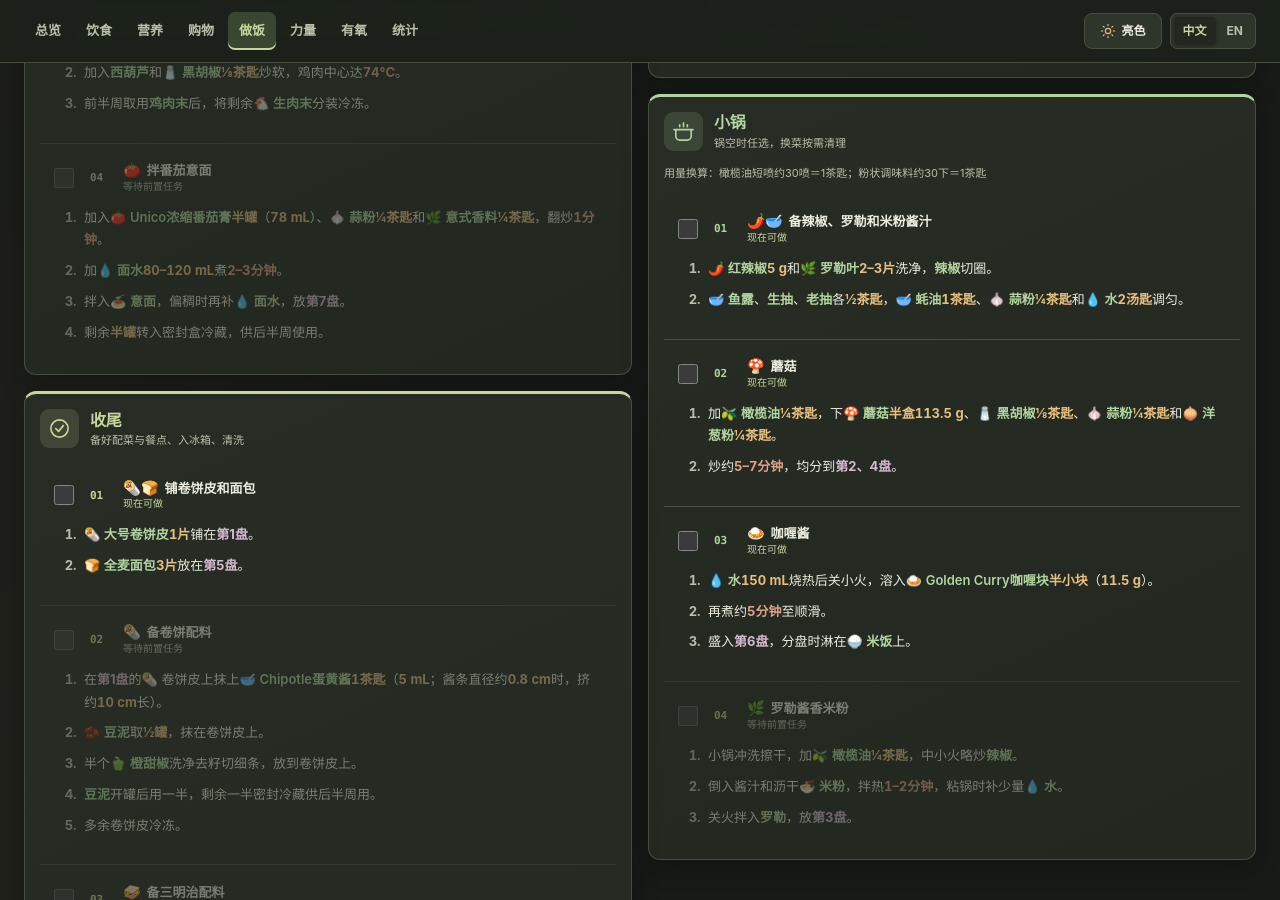
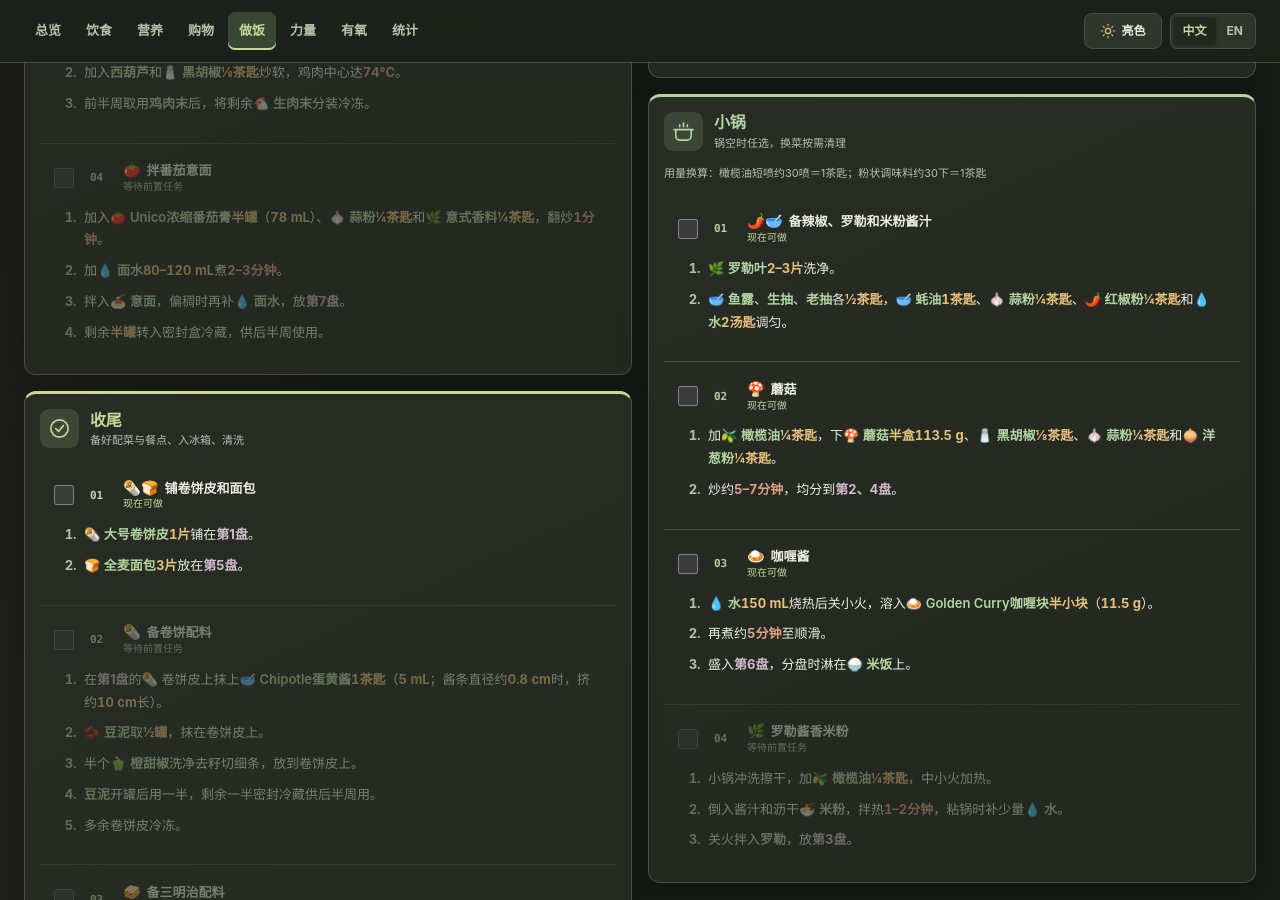
Before and after one commit to yunhaixiang/fitness, a Jekyll site: the page built from cooking.md, in a window 1280 px wide and 900 px high, scrolled down 3022 px. Built offline with Jekyll 4.4.1, drawn with Linux system fonts in a browser that asks for light colours.

Commit message:
Use existing paprika instead of fresh chili in Plan 1 noodles

```diff
--- a/_data/micronutrient_basis.json
+++ b/_data/micronutrient_basis.json
@@ -490,7 +490,7 @@
         "iodineUSDA",
         "assumptions"
       ],
-      "basis": "One meal: fish sauce 3 g, combined soy sauces 5.3 g, oyster sauce 6 g, garlic powder 0.8 g, chili 5 g, basil 1 g. Density/leaf-weight assumptions; iodine 0.8 mcg proxy dominated by fish sauce."
+      "basis": "One meal: fish sauce 3 g, combined soy sauces 5.3 g, oyster sauce 6 g, garlic powder 0.8 g, paprika 1/4 tsp (about 0.6 g), basil 1 g. Density/leaf-weight assumptions; iodine 0.8 mcg proxy dominated by fish sauce. Trace micronutrients retain the previous sauce proxy; this spice substitution has not been separately resolved."
     },
     "soy": {
       "values": {
--- a/_data/nutrition_basis.json
+++ b/_data/nutrition_basis.json
@@ -494,9 +494,10 @@
     "Clover Leaf Low Sodium Flaked Light Tuna in Water, one 170 g can weekly. Manufacturer label unit is half a can drained (55 g); one unit (half a can drained, 55 g) in each sandwich; no tuna in the wraps. Chipotle mayonnaise is 1 tsp per wrap; Light ½ Fat mayonnaise is 3.5 tsp per sandwich. Tuna label total omega-3 0.2 g per half-can is used as an EPA+DHA approximation, not a separately measured EPA+DHA value. Little Yellows potatoes use the Canadian label per 110 g; 680 g bag every two weeks. Six meatballs weekly, 60-piece bag every ten weeks.",
     "Old El Paso Mexican Refried Pinto Beans 398 mL: one can weekly, half a can (199 mL) per wrap, without draining. Recipe unit is 125 mL. Manufacturer label: 90 kcal, protein 5 g, carbohydrate 16 g, fat 0.5 g, saturated fat 0.1 g, fibre 8 g, sugar 1 g, sodium 450 mg, cholesterol 0 mg. EPA/DHA assumed zero for this plant product. Checked 2026-11-09. https://www.oldelpaso.ca/products/rice-beans/old-el-paso-refried-beans",
     "Hellmann’s Mild Chipotle Mayonnaise 340 mL: per 15 mL, 35 kcal, 0.1 g protein, 1 g carbohydrate, 3.5 g fat, 0.3 g saturated fat, 0 g fibre, 1 g sugar, 105 mg sodium and 0 mg cholesterol. Recipe unit is 5 mL (one third of the label serving). Verified manufacturer nutrients and retailer serving size. Squeezed lengths approximate a cylindrical strand of user-reported diameter 0.8 cm: 5 mL is 9.95 cm, rounded to 10 cm for the wrap; not a manufacturer dispensing specification.",
-    "Meal 6 uses half a scored block of the 92 g / four-block Golden Curry pack: 11.5 g per meal, 23 g weekly. Nutrition reference unit remains 18 g. Meal 3 noodleSauce unit: fish sauce 2.5 mL, light soy sauce 2.5 mL, dark soy sauce 2.5 mL, oyster sauce 5 mL, garlic powder 1/4 tsp, red chili 5 g, basil 2–3 leaves and water 30 mL. Generic planning estimate excluding oil: 20 kcal, P1/C3.8/F0.1 g, saturated fat0 g, fibre0.3 g, sugar1.8 g, sodium900 mg. These are estimated recipe totals, not verified totals of the selected product labels. Extra olive oil 1/4 tsp is counted separately in recipe oil, replacing the old sesame oil. Rice water remains equal volume to rice: 62 g rice estimated 78 mL water.",
+    "Meal 6 uses half a scored block of the 92 g / four-block Golden Curry pack: 11.5 g per meal, 23 g weekly. Nutrition reference unit remains 18 g. Meal 3 noodleSauce unit: fish sauce 2.5 mL, light soy sauce 2.5 mL, dark soy sauce 2.5 mL, oyster sauce 5 mL, garlic powder 1/4 tsp, paprika 1/4 tsp (about 0.6 g), basil 2–3 leaves and water 30 mL. Generic planning estimate excluding oil: 20 kcal, P1/C3.8/F0.1 g, saturated fat0 g, fibre0.3 g, sugar1.8 g, sodium900 mg. These are estimated recipe totals, not verified totals of the selected product labels. Extra olive oil 1/4 tsp is counted separately in recipe oil, replacing the old sesame oil. Rice water remains equal volume to rice: 62 g rice estimated 78 mL water.",
     "Unico Tomato Paste 156 mL: one can weekly, 78 mL per pasta meal. Sauce unit remains 125 mL. Label per 30 mL: 20 kcal, protein 1 g, carbs 5 g, fat 0 g, saturated fat 0 g, fibre 1 g, sugars 3 g, sodium 0 mg (rounded label), cholesterol 0 mg. Source: https://www.unico.ca/products/unico-tomato-paste. Add pasta water, garlic powder and Italian seasoning; retain existing oil. Pasta is 52 g dry per meal.",
-    "Hellmann’s Light ½ Fat Mayonnaise: Canadian label per 15 mL is 40 kcal, P0/C1/F4 g, saturated fat0.3 g, fibre0 g, sugar0 g, sodium100 mg, cholesterol0 mg. Recipe unit is 5 mL; sandwich uses 17.5 mL. Nutrition reference is the Canadian 890 mL label; shopping uses the 750 mL squeeze bottle of the same Light ½ Fat product. No dispensing-length assumption is carried over from the Chipotle bottle."
+    "Hellmann’s Light ½ Fat Mayonnaise: Canadian label per 15 mL is 40 kcal, P0/C1/F4 g, saturated fat0.3 g, fibre0 g, sugar0 g, sodium100 mg, cholesterol0 mg. Recipe unit is 5 mL; sandwich uses 17.5 mL. Nutrition reference is the Canadian 890 mL label; shopping uses the 750 mL squeeze bottle of the same Light ½ Fat product. No dispensing-length assumption is carried over from the Chipotle bottle.",
+    "2026-11-10: Noodle sauce uses paprika instead of fresh red chili. Retain the coarse 20 kcal sauce estimate; this sub-gram spice substitution is below the precision of that estimate."
   ],
   "sources": {
     "shrimp": "https://www.walmart.ca/en/ip/Great-Value-Wild-Argentinian-Large-Raw-Shrimp/6000202999819",
--- a/cooking.md
+++ b/cooking.md
@@ -252,12 +252,12 @@ cooking: true
 <ol>
 <li class="cooking-task-source">
 <ol lang="zh-CN" class="cooking-source-zh">
-<li>🌶️ 红辣椒5 g和🌿 罗勒叶2–3片洗净，辣椒切圈。</li>
-<li>🥣 鱼露、生抽、老抽各½茶匙，🥣 蚝油1茶匙、🧄 蒜粉¼茶匙和💧 水2汤匙调匀。</li>
+<li>🌿 罗勒叶2–3片洗净。</li>
+<li>🥣 鱼露、生抽、老抽各½茶匙，🥣 蚝油1茶匙、🧄 蒜粉¼茶匙、🌶️ 红椒粉¼茶匙和💧 水2汤匙调匀。</li>
 </ol>
 <ol lang="en" class="cooking-source-en" hidden>
-<li>Wash 5 g 🌶️ red chili and 2–3 🌿 basil leaves; slice the chili.</li>
-<li>Mix ½ tsp each 🥣 fish sauce, 🥣 light soy sauce and 🥣 dark soy sauce, 1 tsp 🥣 oyster sauce, ¼ tsp 🧄 garlic powder and 2 tbsp 💧 water.</li>
+<li>Wash 2–3 🌿 basil leaves.</li>
+<li>Mix ½ tsp each 🥣 fish sauce, 🥣 light soy sauce and 🥣 dark soy sauce, 1 tsp 🥣 oyster sauce, ¼ tsp 🧄 garlic powder, ¼ tsp 🌶️ paprika and 2 tbsp 💧 water.</li>
 </ol>
 </li>
 <li class="cooking-task-source">
@@ -285,13 +285,13 @@ cooking: true
 </li>
 <li class="cooking-task-source">
 <ol lang="zh-CN" class="cooking-source-zh">
-<li>小锅冲洗擦干，加🫒 橄榄油¼茶匙，中小火略炒辣椒。</li>
+<li>小锅冲洗擦干，加🫒 橄榄油¼茶匙，中小火加热。</li>
 <li>倒入酱汁和沥干🍜 米粉，拌热1–2分钟，粘锅时补少量💧 水。</li>
 <li>关火拌入罗勒，放第3盘。</li>
 </ol>
 <ol lang="en" class="cooking-source-en" hidden>
 <li>Rinse and dry the saucepan.</li>
-<li>Add ¼ tsp 🫒 olive oil and briefly cook the chili over medium-low heat.</li>
+<li>Add ¼ tsp 🫒 olive oil and heat over medium-low heat.</li>
 <li>Add the sauce and drained 🍜 noodles, tossing for 1–2 minutes; add a splash of 💧 water if they start to stick.</li>
 <li>Turn off the heat, stir in basil and place in meal 3.</li>
 </ol>
```
Also changed, not shown: _data/shopping_prices.json (+0 -11 lines), shopping.md (+0 -1 lines).
